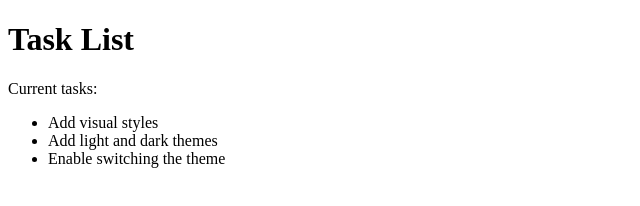
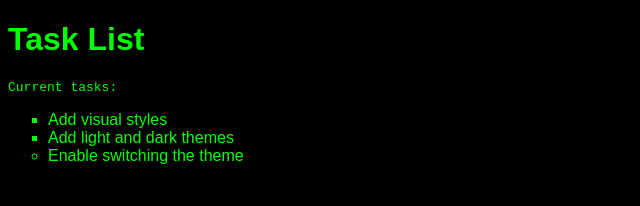
Before and after one commit to htonioni/exercicios_HTML-CSS, a plain HTML site: page Task_list/index.html in a window 1280 px wide. Shown: the whole page, without its empty margins (0-640 px from the left). Drawn offline with Linux system fonts and the light colour scheme.

Commit message:
Update index and css files

```diff
--- a/Task_list/index.html
+++ b/Task_list/index.html
@@ -7,7 +7,7 @@
     <title>Simple Website</title>
     <link rel="stylesheet" href="main.css">
 </head>
-<body>
+<body class="dark-theme">
     <h1>Task List</h1>
     <p id="msg">Current tasks:</p>
     <ul>
--- a/Task_list/main.css
+++ b/Task_list/main.css
@@ -0,0 +1,38 @@
+:root {
+    --green: #00FF00;
+    --white: #FFFFFF;
+    --black: #000000;
+
+}
+
+body {
+    background: var(--bg);
+    color: var(--fontColor);
+    font-family: Arial, Helvetica, sans-serif;
+}
+
+ul {
+    font-family: Arial, Helvetica, sans-serif;
+}
+
+li {
+    list-style: circle;
+}
+
+.list {
+    list-style: square;
+}
+
+#msg {
+    font-family: monospace;
+}
+
+.light-theme {
+    --bg: var(--green);
+    --fontColor: var(--black);
+}
+
+.dark-theme {
+    --bg:var(--black);
+    --fontColor: var(--green);
+}
```
